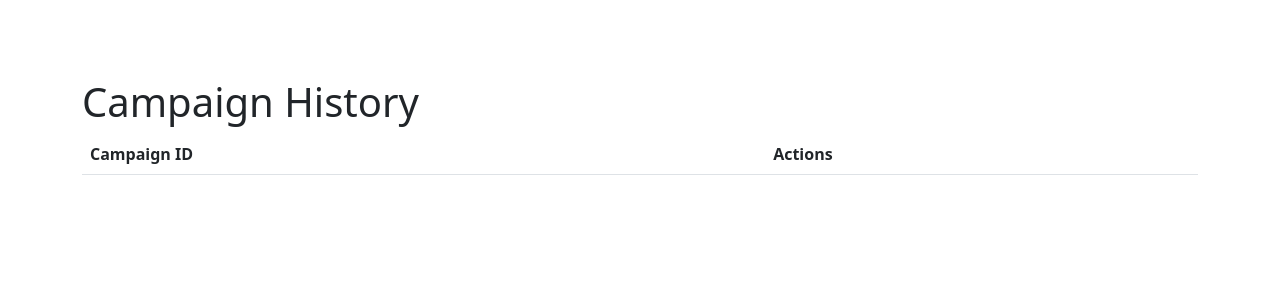
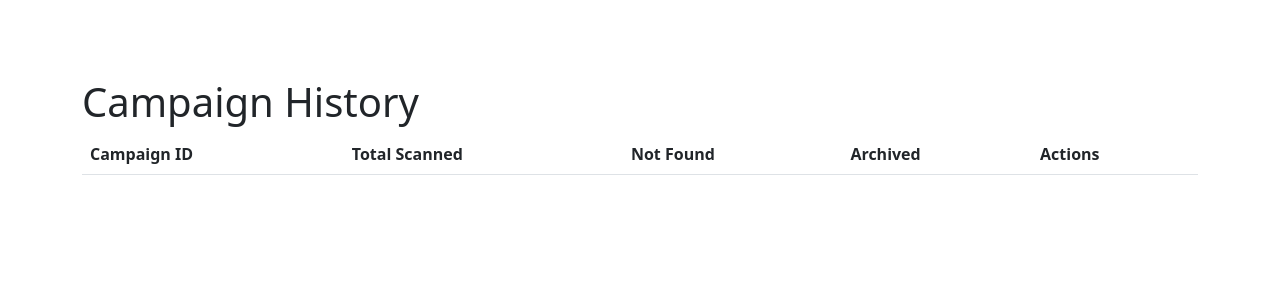
Before and after one commit to martintb/ChemicalInventory, a Flask app: page /campaign_history in a window 1280 px wide. Shown: the part 56-356 px from the top of the page. Run offline with Flask 3, Linux system fonts and the light colour scheme; lists and menus that the app fills with data are empty; some libraries are stand-ins or nearby versions.

Commit message:
[feat] updates campaign_history.html
This page now shows the stats from that compaign

```diff
--- a/app.py
+++ b/app.py
@@ -378,18 +378,36 @@ def download_campaign(campaign_id):
 
 @app.route('/campaign_history')
 def campaign_history():
-    """Display a list of archived campaigns (CSV files in CAMPAIGNS_DIR)."""
     try:
-        campaigns = []
+        campaigns_list = []
+        # Iterate over all CSV files in the campaigns folder.
         for file in os.listdir(CAMPAIGNS_DIR):
             if file.endswith('.csv'):
-                campaigns.append(file)
-        campaigns.sort(reverse=True)
-        return render_template("campaign_history.html", campaigns=campaigns)
+                campaign_id = file[:-4]  # remove the '.csv' extension
+                file_path = os.path.join(CAMPAIGNS_DIR, file)
+                try:
+                    df = pd.read_csv(file_path)
+                except Exception as e:
+                    app.logger.exception("Error reading campaign file %s", file)
+                    continue  # Skip files that cannot be read
+
+                total_scanned = len(df)
+                not_found_count = len(df[df["category"] == "not_found"])
+                archived_count = len(df[df["category"] == "archived"])
+
+                campaigns_list.append({
+                    "campaign_id": campaign_id,
+                    "total_scanned": total_scanned,
+                    "not_found": not_found_count,
+                    "archived": archived_count
+                })
+        # Sort campaigns in descending order (adjust sort key if needed)
+        campaigns_list.sort(key=lambda x: x["campaign_id"], reverse=True)
+        return render_template("campaign_history.html", campaigns=campaigns_list)
     except Exception as e:
-        logging.exception("Error loading campaign history.")
+        app.logger.exception("Error loading campaign history.")
         flash("Error loading campaign history.", "danger")
-        return redirect(url_for('index'))
+        return redirect('/')
 
 @app.route('/view_campaign/<campaign_id>')
 def view_campaign(campaign_id):
--- a/templates/campaign_history.html
+++ b/templates/campaign_history.html
@@ -6,17 +6,22 @@
   <thead>
     <tr>
       <th>Campaign ID</th>
+      <th>Total Scanned</th>
+      <th>Not Found</th>
+      <th>Archived</th>
       <th>Actions</th>
     </tr>
   </thead>
   <tbody>
     {% for campaign in campaigns %}
     <tr>
-      <!-- Remove the .csv extension when displaying the campaign id -->
-      <td>{{ campaign[:-4] }}</td>
+      <td>{{ campaign.campaign_id }}</td>
+      <td>{{ campaign.total_scanned }}</td>
+      <td>{{ campaign.not_found }}</td>
+      <td>{{ campaign.archived }}</td>
       <td>
-        <a href="{{ url_for('view_campaign', campaign_id=campaign[:-4]) }}" class="btn btn-primary btn-sm">View</a>
-        <a href="{{ url_for('download_campaign', campaign_id=campaign[:-4]) }}" class="btn btn-success btn-sm">Download</a>
+        <a href="{{ url_for('view_campaign', campaign_id=campaign.campaign_id) }}" class="btn btn-primary btn-sm">View</a>
+        <a href="{{ url_for('download_campaign', campaign_id=campaign.campaign_id) }}" class="btn btn-success btn-sm">Download</a>
       </td>
     </tr>
     {% endfor %}
```
